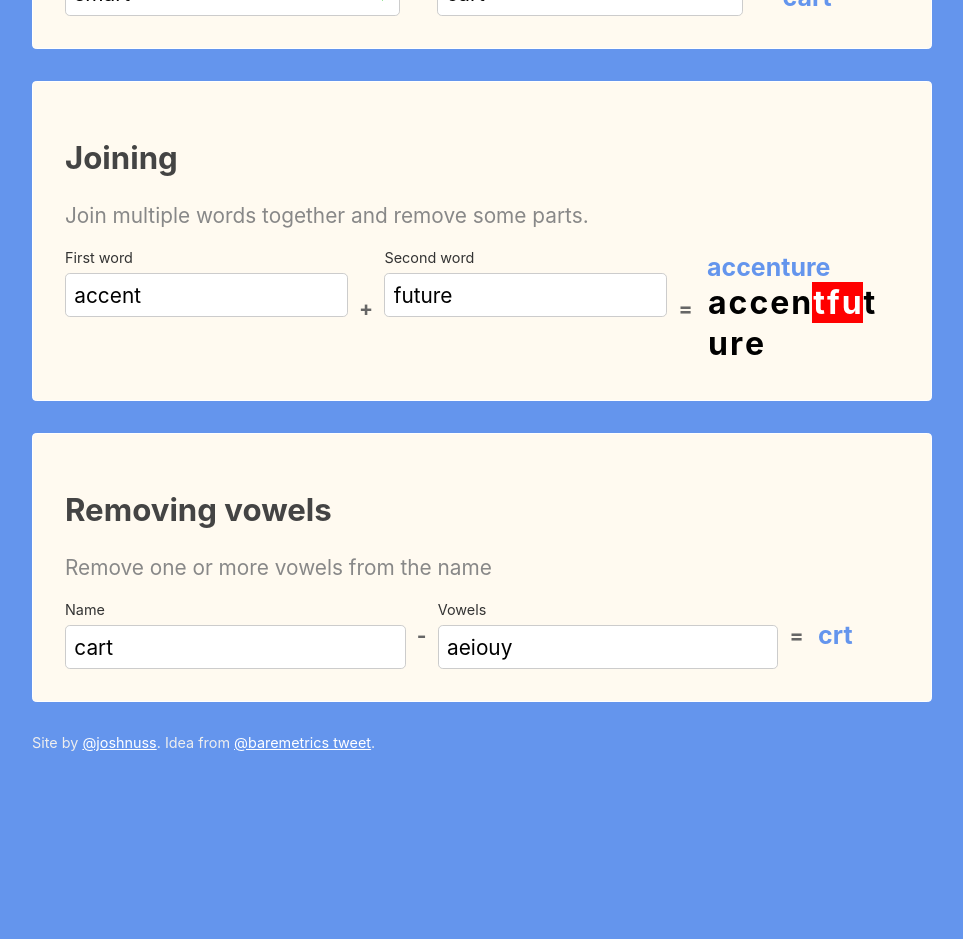
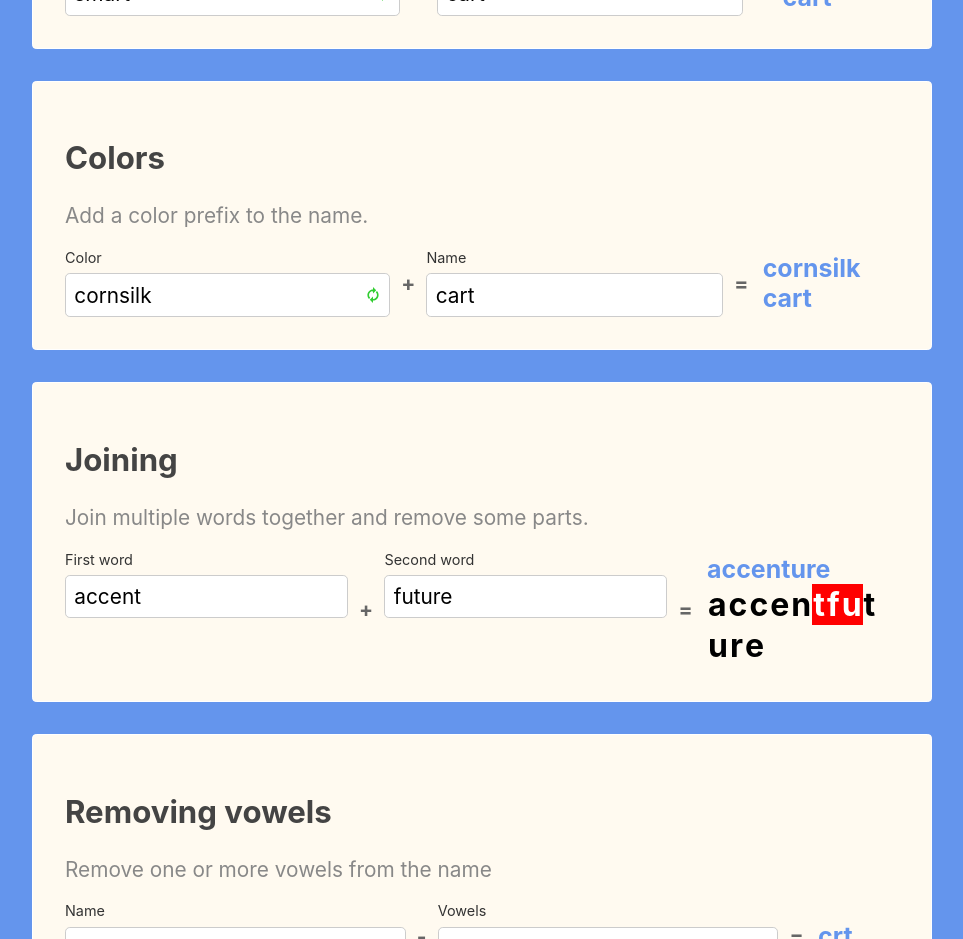
Before and after one commit to joshnuss/name-panda, a Svelte app: page / in a window 1280 px wide. Shown: the part 1300-2239 px from the top of the page, without its empty margins (158-1121 px from the left). Before the commit the page ends 2051 px from the top, so only its background shows below. Built offline with nearby package versions, Linux system fonts and the light colour scheme.

Commit message:
Adds color

```diff
--- a/src/App.svelte
+++ b/src/App.svelte
@@ -2,6 +2,7 @@
   import Equation from './Equation.svelte'
   import animals from './animals.js'
   import adjectives from './adjectives.js'
+  import colors from './colors.js'
   import { onMount } from 'svelte'
 
   const names = [
@@ -24,6 +25,7 @@
   let name = getRandomItem(names)
   let animal = animals[getRandomInt(animals.length)]
   let ending = endings[getRandomInt(endings.length)]
+  let color = colors[getRandomInt(colors.length)]
   let adjective = 'smart'
   let first = 'accent', second = 'future'
   let checked = []
@@ -52,6 +54,10 @@
 
   function refreshAdjective() {
     adjective = getRandomItem(adjectives, adjective)
+  }
+
+  function refreshColor() {
+    color = getRandomItem(colors, color)
   }
 
   function getRandomItem(list, current) {
@@ -100,6 +106,8 @@
 <Equation title="Text Subtraction" summary="Subtract part of the name." bind:a={name} b={subtraction} labelA="Name" labelB="Pattern" op="-" formula={replaceEndings}/>
 
 <Equation title="Adjectives" summary="Add an adjective prefix to the name." bind:a={adjective} bind:b={name} labelA="Adjective" labelB="Name" formula={(a, b) => `${a} ${b}`} showRefresh="a" on:refresh={refreshAdjective}/>
+
+<Equation title="Colors" summary="Add a color prefix to the name." bind:a={color} bind:b={name} labelA="Color" labelB="Name" formula={(a, b) => `${a} ${b}`} showRefresh="a" on:refresh={refreshColor}/>
 
 <Equation title="Joining" summary="Join multiple words together and remove some parts." bind:a={first} bind:b={second} labelA="First word" labelB="Second word" formula={(a, b) => value}>
   <div class="checklist">
--- /dev/null
+++ b/src/colors.js
@@ -0,0 +1,107 @@
+export default [
+  "aliceblue",
+  "antiquewhite",
+  "aqua",
+  "aquamarine",
+  "azure",
+  "beige",
+  "bisque",
+  "black",
+  "blanchedalmond",
+  "blue",
+  "blueviolet",
+  "brown",
+  "burlywood",
+  "cadetblue",
+  "chartreuse",
+  "chocolate",
+  "coral",
+  "cornflowerblue",
+  "cornsilk",
+  "crimson",
+  "cyan",
+  "deeppink",
+  "deepskyblue",
+  "dimgray",
+  "dimgrey",
+  "dodgerblue",
+  "firebrick",
+  "floralwhite",
+  "forestgreen",
+  "fuchsia",
+  "gainsboro",
+  "ghostwhite",
+  "goldenrod",
+  "gold",
+  "gray",
+  "green",
+  "greenyellow",
+  "grey",
+  "honeydew",
+  "hotpink",
+  "indianred",
+  "indigo",
+  "ivory",
+  "khaki",
+  "lavenderblush",
+  "lavender",
+  "lawngreen",
+  "lemonchiffon",
+  "lime",
+  "limegreen",
+  "linen",
+  "magenta",
+  "maroon",
+  "midnightblue",
+  "mintcream",
+  "mistyrose",
+  "moccasin",
+  "navajowhite",
+  "navy",
+  "oldlace",
+  "olive",
+  "olivedrab",
+  "orange",
+  "orangered",
+  "orchid",
+  "palegoldenrod",
+  "palegreen",
+  "paleturquoise",
+  "palevioletred",
+  "papayawhip",
+  "peachpuff",
+  "peru",
+  "pink",
+  "plum",
+  "powderblue",
+  "purple",
+  "rebeccapurple",
+  "red",
+  "rosybrown",
+  "royalblue",
+  "saddlebrown",
+  "salmon",
+  "sandybrown",
+  "seagreen",
+  "seashell",
+  "sienna",
+  "silver",
+  "skyblue",
+  "slateblue",
+  "slategray",
+  "slategrey",
+  "snow",
+  "springgreen",
+  "steelblue",
+  "tan",
+  "teal",
+  "thistle",
+  "tomato",
+  "turquoise",
+  "violet",
+  "wheat",
+  "white",
+  "whitesmoke",
+  "yellow",
+  "yellowgreen"
+]
```
